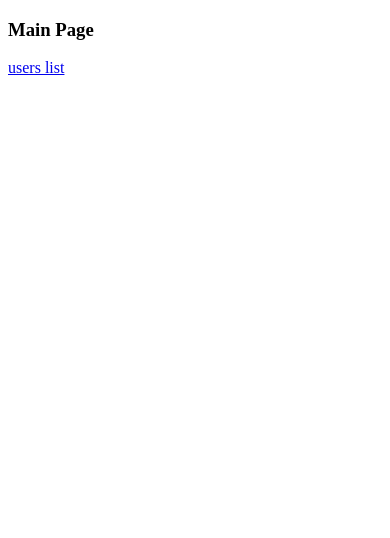
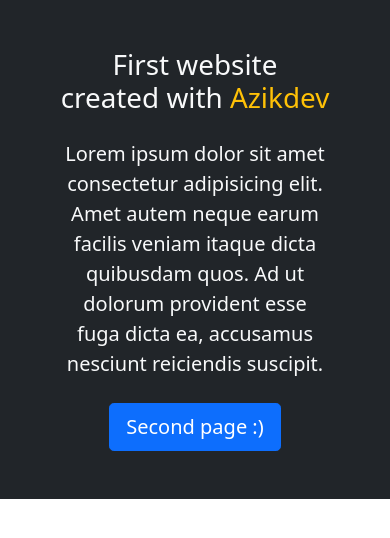
Before and after one commit to AzikDeveloper/Azikdev, a Python web app: template app/templates/home.html in a window 390 px wide. Shown: the top 538 px of the page. Run offline with Jinja, Linux system fonts and the light colour scheme; the template is opened without the code that fills it, so the values that code supplies are empty.

Commit message:
Update home.html

```diff
--- a/app/templates/home.html
+++ b/app/templates/home.html
@@ -1,11 +1,29 @@
 <!DOCTYPE html>
-<html lang="en">
+<html>
 <head>
-    <meta charset="UTF-8">
-    <title>Home</title>
+	<meta charset="utf-8">
+	<meta name="viewport" content="width=device-width, initial-scale=1">
+	<link rel="stylesheet" href="https://cdn.jsdelivr.net/npm/bootstrap@5.1.3/dist/css/bootstrap.min.css" integrity="sha384-1BmE4kWBq78iYhFldvKuhfTAU6auU8tT94WrHftjDbrCEXSU1oBoqyl2QvZ6jIW3" crossorigin="anonymous">
+	<title>Home page</title>
 </head>
 <body>
-<h3>Main Page</h3>
-<a href="/users">users list</a>
+    <section class="bg-dark text-light p-5 p-lg-0 pt-lg-5 text-center text-sm-start">
+		<div class="container">
+			<div class="d-sm-flex align-items-center justify-content-between">
+				<div class="pb-md-5">
+					<h1>First website created with
+						<span class="text-warning">
+							Azikdev
+						</span>
+					</h1>
+					<p class="lead my-4">
+						Lorem ipsum dolor sit amet consectetur adipisicing elit. Amet autem neque earum facilis veniam itaque dicta quibusdam quos. Ad ut dolorum provident esse fuga dicta ea, accusamus nesciunt reiciendis suscipit.
+					</p>
+					<a href="/users" class="btn btn-primary btn-lg">Second page :)</a>
+				</div>
+				<img class="img-fluid w-50 d-none d-sm-block" src="https://www.frontendbootcampdemo.com/img/showcase.svg" alt="showcase">
+			</div>
+		</div>
+	</section>
 </body>
 </html>
```
